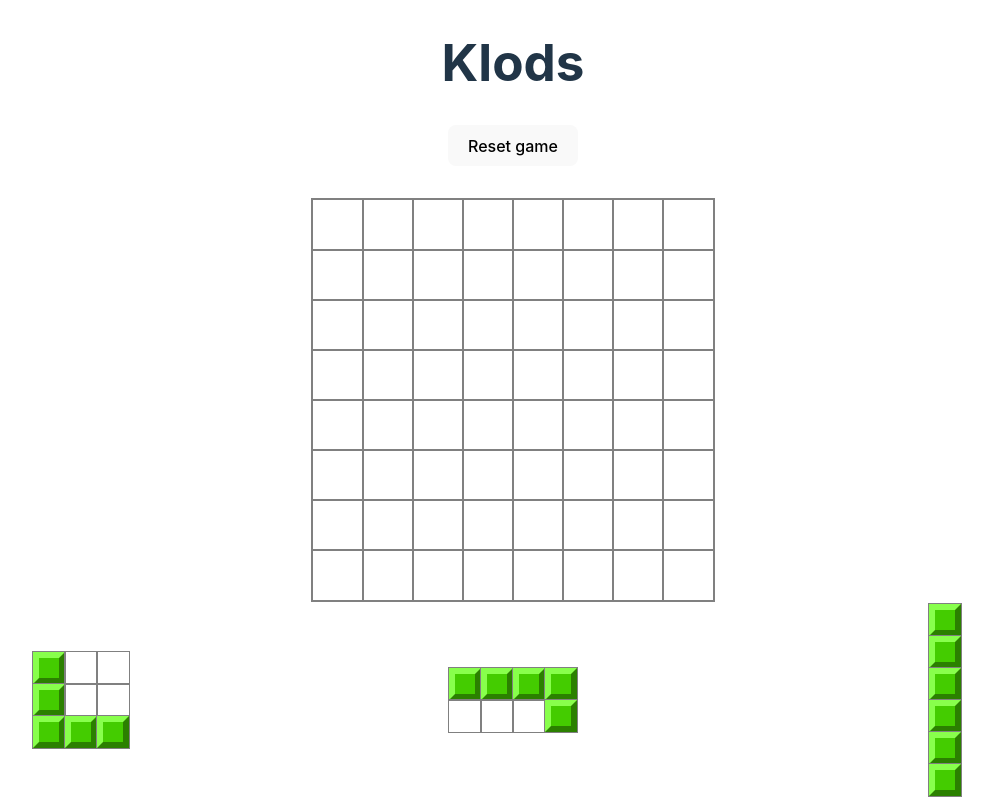
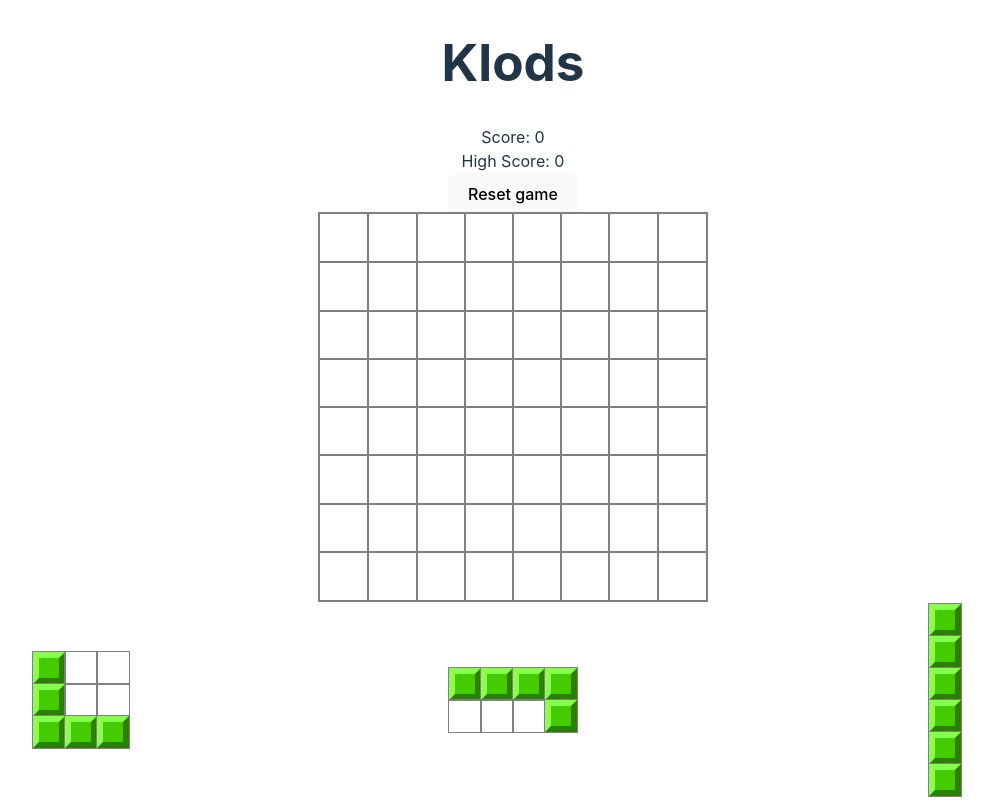
Before and after one commit to joglr/klods, a React (Vite) app: page / in a window 1280 px wide. Shown: the whole page, without its empty margins (127-1120 px from the left). Built offline with nearby package versions, Linux system fonts and the light colour scheme.

Commit message:
Show score and highscore

```diff
--- a/src/App.tsx
+++ b/src/App.tsx
@@ -34,22 +34,15 @@ export default function App() {
       >
       <header className="header">
         <h1>Klods</h1>
-        {/* <div>Score: {state.score}</div>
-        <div>High Score: {state.highscore}</div> */}
+        <div>Score: {state.score}</div>
+        <div>High Score: {state.highscore}</div>
         {/* {Object.entries(state).map(([key, value]) => (
           <div key={key}>{key}: {JSON.stringify(value, null, 2) }</div>
         ))} */}
         <div>{state.selectedPiece?.location.join(",")}</div>
         <button onClick={resetGame}>Reset game</button>
       </header>
-      <div
-        className="board"
-        onPointerMove={() => {
-          // console.log("moving over board")
-          // TODO: Check if it can be placed here
-          // TODO: If it can be placed, draw it
-        }}
-      >
+      <div className="board">
         {state.board.map((square, i) =>
           <Square
             key={i}
```
